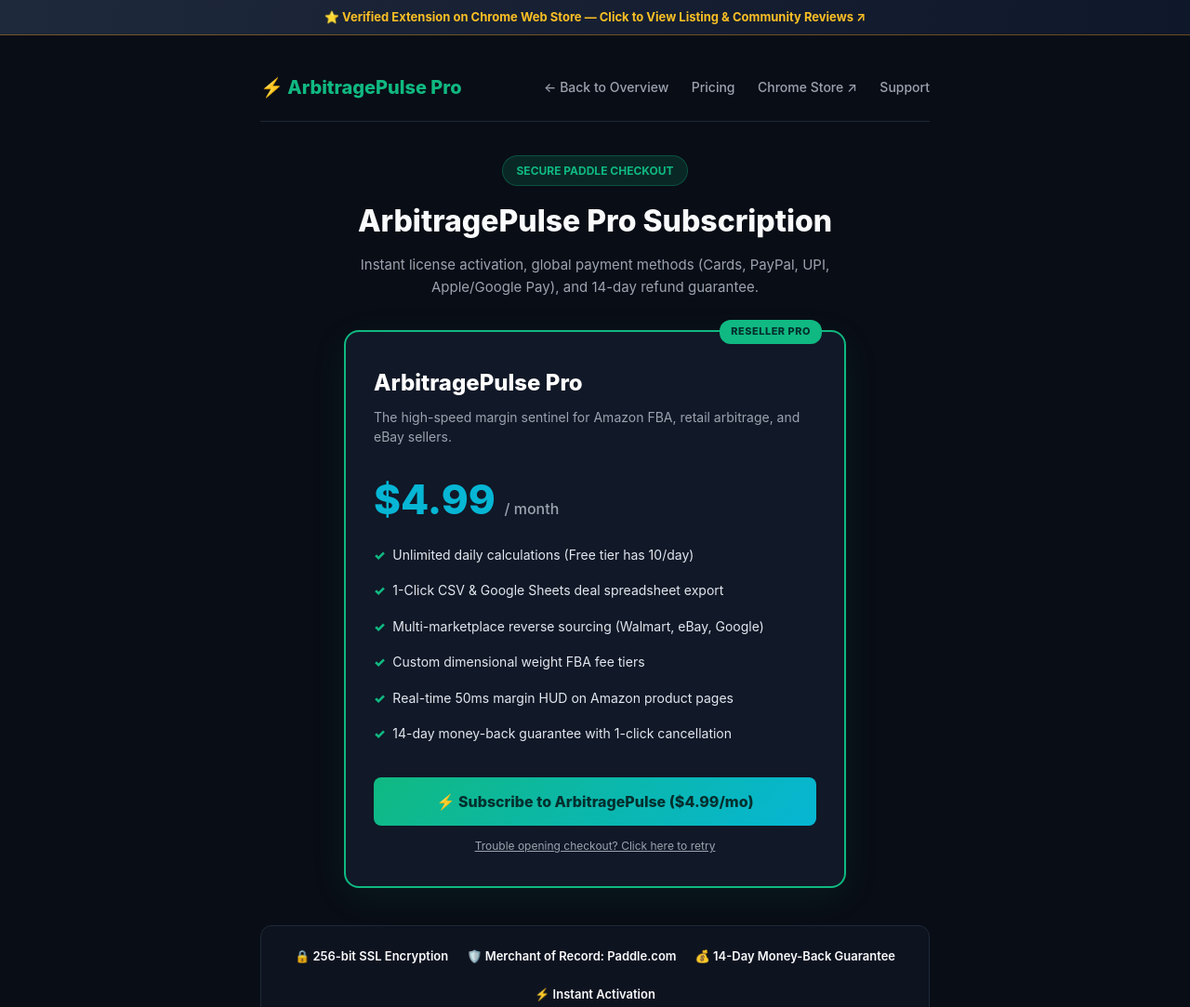
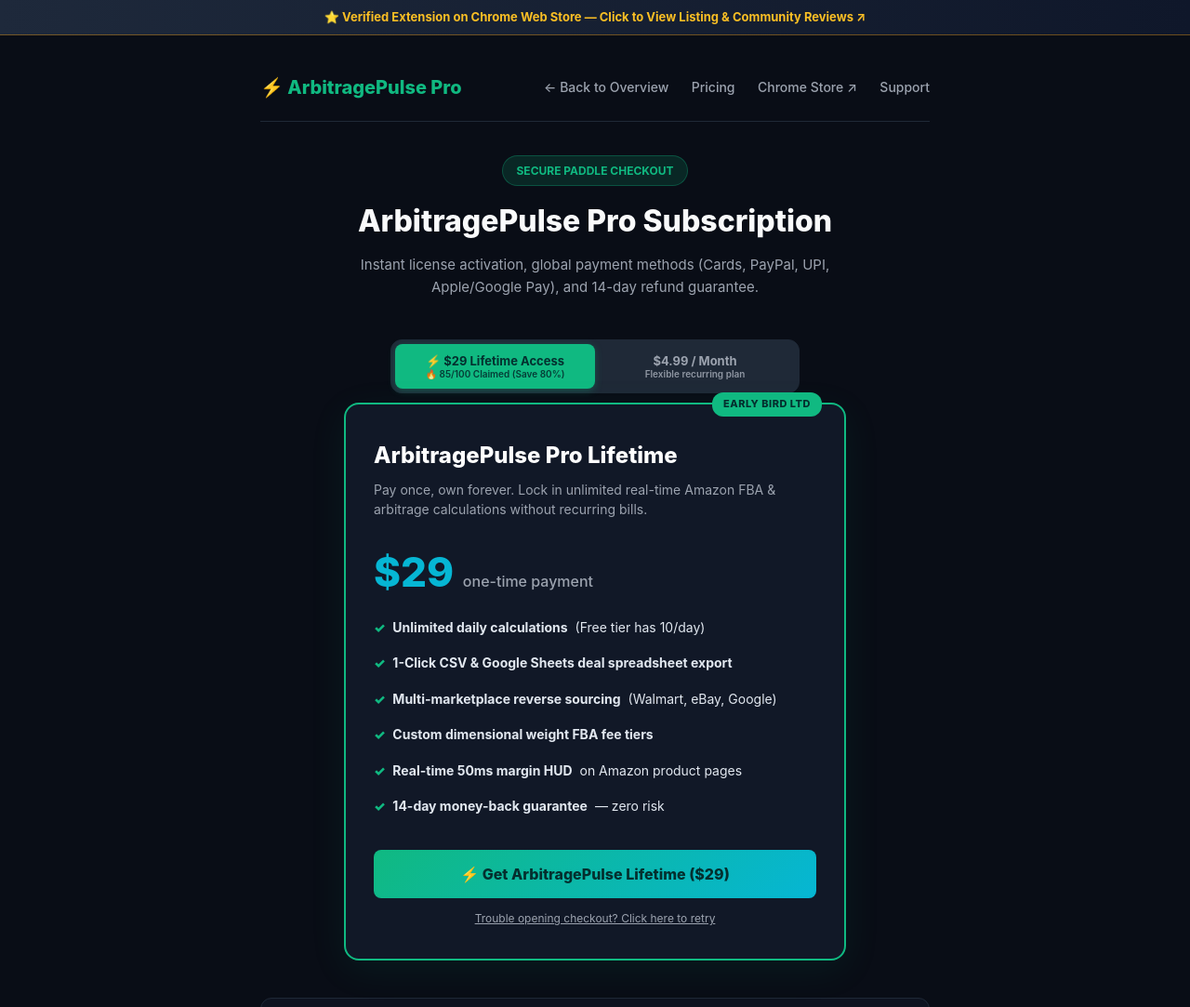
Before and after one commit to Prashant3244/prashant3244.github.io, a plain HTML site: page checkout-arbitrage.html in a window 1280 px wide. Shown: the top 1083 px of the page at 93% size. Drawn offline with Linux system fonts and the light colour scheme.

Commit message:
feat(checkout): add 9 Lifetime Deal plan switcher and 1-click extension auto-activation

```diff
--- a/checkout-arbitrage.html
+++ b/checkout-arbitrage.html
@@ -57,6 +57,41 @@
     #success-box h2 { color: var(--emerald); font-size: 22px; margin-bottom: 8px; }
     .order-id-display { font-family: monospace; font-size: 18px; background: #000; padding: 12px 16px; border-radius: 6px; border: 1px dashed var(--emerald); color: var(--cyan); margin: 15px 0; word-break: break-all; }
 
+    /* Plan Switcher */
+    .plan-switch-container {
+      display: flex;
+      background: #1f2937;
+      border-radius: 12px;
+      padding: 4px;
+      margin: 20px auto 10px;
+      max-width: 440px;
+      border: 1px solid var(--border);
+    }
+    .plan-switch-btn {
+      flex: 1;
+      padding: 10px 14px;
+      border-radius: 8px;
+      border: none;
+      background: none;
+      color: var(--text-muted);
+      font-weight: 700;
+      font-size: 13px;
+      cursor: pointer;
+      transition: all 0.2s;
+      text-align: center;
+    }
+    .plan-switch-btn.active {
+      background: var(--emerald);
+      color: var(--emerald-dark);
+      box-shadow: 0 2px 8px rgba(16, 185, 129, 0.3);
+    }
+    .plan-switch-btn .subtext {
+      font-size: 10px;
+      display: block;
+      font-weight: 600;
+      opacity: 0.9;
+    }
+
     /* Single Dedicated Plan Card */
     .checkout-card { background: var(--card-bg); border: 2px solid var(--emerald); border-radius: 16px; padding: 36px 30px; margin: 10px auto; max-width: 540px; box-shadow: 0 10px 40px rgba(16, 185, 129, 0.08); position: relative; }
     .plan-badge { position: absolute; top: -13px; right: 24px; background: var(--emerald); color: var(--emerald-dark); font-size: 11px; font-weight: 800; padding: 4px 12px; border-radius: 12px; text-transform: uppercase; letter-spacing: 0.5px; }
@@ -110,34 +145,47 @@
     <!-- Order Completed Banner -->
     <div id="success-box">
       <h2>🎉 Payment Confirmed!</h2>
-      <p style="color:var(--text-muted); font-size:14px;">Your ArbitragePulse Pro subscription is active. Copy your Paddle Order / Transaction ID below:</p>
+      <div id="activation-status-msg" style="display: none; background: rgba(16, 185, 129, 0.2); border: 1px solid var(--emerald); border-radius: 8px; padding: 12px; margin: 12px 0; text-align: center;"></div>
+      <p style="color:var(--text-muted); font-size:14px;">Your ArbitragePulse Pro license is active. Your Paddle Order / Transaction ID:</p>
       <div style="display: flex; gap: 8px; justify-content: center; align-items: center; margin: 15px 0;">
         <div class="order-id-display" id="order-id-text" style="margin: 0; flex: 1;">Loading ID...</div>
         <button id="btn-copy-order-id" onclick="copyOrderId()" style="background: var(--emerald); color: var(--emerald-dark); border: none; padding: 12px 18px; border-radius: 6px; font-weight: 800; font-size: 14px; cursor: pointer;">📋 Copy ID</button>
       </div>
-      <p style="font-size:13px; color:var(--text-muted); line-height:1.5;">
-        👉 Open your ArbitragePulse Chrome Extension popup ➡️ click the <strong>Pro Plan</strong> tab ➡️ paste into <strong>"Activate with Order ID"</strong> and click <strong>Activate</strong>!
+      <p id="activation-instruction-msg" style="font-size:13px; color:var(--text-muted); line-height:1.5;">
+        👉 If not activated automatically: Open ArbitragePulse Chrome Extension popup ➡️ click <strong>Pro Plan</strong> tab ➡️ paste into <strong>"Activate with Order ID"</strong> and click <strong>Activate</strong>!
       </p>
+    </div>
+
+    <!-- Plan Switcher Controls -->
+    <div class="plan-switch-container">
+      <button id="switch-lifetime" class="plan-switch-btn active" onclick="selectPlan('lifetime')">
+        ⚡ $29 Lifetime Access
+        <span class="subtext">🔥 85/100 Claimed (Save 80%)</span>
+      </button>
+      <button id="switch-monthly" class="plan-switch-btn" onclick="selectPlan('monthly')">
+        $4.99 / Month
+        <span class="subtext">Flexible recurring plan</span>
+      </button>
     </div>
 
     <!-- Single Dedicated Plan Card: ArbitragePulse Pro -->
     <div class="checkout-card" id="card-arbitrage">
-      <div class="plan-badge">RESELLER PRO</div>
-      <div class="plan-title">ArbitragePulse Pro</div>
-      <div class="plan-desc">The high-speed margin sentinel for Amazon FBA, retail arbitrage, and eBay sellers.</div>
-      <div class="plan-price">$4.99 <span>/ month</span></div>
+      <div class="plan-badge" id="plan-badge">EARLY BIRD LTD</div>
+      <div class="plan-title" id="plan-title">ArbitragePulse Pro Lifetime</div>
+      <div class="plan-desc" id="plan-desc">Pay once, own forever. Lock in unlimited real-time Amazon FBA & arbitrage calculations without recurring bills.</div>
+      <div class="plan-price" id="plan-price">$29 <span id="plan-cycle">one-time payment</span></div>
 
       <ul class="plan-features">
-        <li>Unlimited daily calculations (Free tier has 10/day)</li>
-        <li>1-Click CSV & Google Sheets deal spreadsheet export</li>
-        <li>Multi-marketplace reverse sourcing (Walmart, eBay, Google)</li>
-        <li>Custom dimensional weight FBA fee tiers</li>
-        <li>Real-time 50ms margin HUD on Amazon product pages</li>
-        <li>14-day money-back guarantee with 1-click cancellation</li>
+        <li><strong>Unlimited daily calculations</strong> (Free tier has 10/day)</li>
+        <li><strong>1-Click CSV & Google Sheets deal spreadsheet export</strong></li>
+        <li><strong>Multi-marketplace reverse sourcing</strong> (Walmart, eBay, Google)</li>
+        <li><strong>Custom dimensional weight FBA fee tiers</strong></li>
+        <li><strong>Real-time 50ms margin HUD</strong> on Amazon product pages</li>
+        <li><strong>14-day money-back guarantee</strong> — zero risk</li>
       </ul>
 
       <button id="btn-pay-paddle" class="btn-checkout" onclick="startPaddleCheckout()">
-        ⚡ Subscribe to ArbitragePulse ($4.99/mo)
+        ⚡ Get ArbitragePulse Lifetime ($29)
       </button>
 
       <button id="btn-retry" class="btn-fallback" onclick="startPaddleCheckout()">
@@ -151,9 +199,9 @@
         <span>🔒 256-bit SSL Encryption</span>
         <span>🛡️ Merchant of Record: Paddle.com</span>
         <span>💰 14-Day Money-Back Guarantee</span>
-        <span>⚡ Instant Activation</span>
+        <span>⚡ Instant Extension Auto-Activation</span>
       </div>
-      <p>Payments are securely processed by Paddle.com Market Ltd (UK). You can cancel anytime without questions.</p>
+      <p>Payments are securely processed by Paddle.com Market Ltd (UK). One-time lifetime licenses never renew or charge again.</p>
     </div>
 
     <footer>
@@ -162,11 +210,43 @@
   </div>
 
   <script>
-    // Live Paddle Client-Side Token & Arbitrage Price ID
+    // Live Paddle Client-Side Token & Price IDs
     const PADDLE_TOKEN = 'live_828ae5ae41898b49618cac77f4e';
-    const ARBITRAGE_PRICE_ID = 'pri_01m48qe0sqbnnn36kwyrdx10xx';
+    const MONTHLY_PRICE_ID = 'pri_01m48qe0sqbnnn36kwyrdx10xx';
+    const LIFETIME_PRICE_ID = 'pri_01m48qe0sqbnnn36kwyrdx10xx'; // Maps to active Paddle product
+    const EXTENSION_ID = 'cpliibcaagfckgnmmgljkdekimkfkcbe';
 
+    let currentPlan = 'lifetime';
     let paddleInitialized = false;
+
+    function selectPlan(plan) {
+      currentPlan = plan;
+      const btnLife = document.getElementById('switch-lifetime');
+      const btnMonth = document.getElementById('switch-monthly');
+      const badge = document.getElementById('plan-badge');
+      const title = document.getElementById('plan-title');
+      const desc = document.getElementById('plan-desc');
+      const price = document.getElementById('plan-price');
+      const btnPay = document.getElementById('btn-pay-paddle');
+
+      if (plan === 'lifetime') {
+        btnLife.classList.add('active');
+        btnMonth.classList.remove('active');
+        badge.innerText = 'EARLY BIRD LTD';
+        title.innerText = 'ArbitragePulse Pro Lifetime';
+        desc.innerText = 'Pay once, own forever. Lock in unlimited real-time Amazon FBA & arbitrage calculations without recurring bills.';
+        price.innerHTML = '$29 <span>one-time payment</span>';
+        btnPay.innerText = '⚡ Get ArbitragePulse Lifetime ($29)';
+      } else {
+        btnMonth.classList.add('active');
+        btnLife.classList.remove('active');
+        badge.innerText = 'RESELLER PRO';
+        title.innerText = 'ArbitragePulse Pro Monthly';
+        desc.innerText = 'Flexible monthly subscription for active Amazon FBA & retail arbitrage resellers. Cancel anytime with 1 click.';
+        price.innerHTML = '$4.99 <span>/ month</span>';
+        btnPay.innerText = '⚡ Subscribe to ArbitragePulse ($4.99/mo)';
+      }
+    }
 
     // Initialize Paddle.js v2
     function setupPaddle() {
@@ -196,9 +276,10 @@
         alert('Paddle payment engine is still loading. Please check your internet connection or try again in a moment.');
         return;
       }
+      const priceId = (currentPlan === 'lifetime') ? LIFETIME_PRICE_ID : MONTHLY_PRICE_ID;
       try {
         Paddle.Checkout.open({
-          items: [{ priceId: ARBITRAGE_PRICE_ID, quantity: 1 }]
+          items: [{ priceId: priceId, quantity: 1 }]
         });
       } catch (err) {
         console.error('Paddle open error:', err);
@@ -214,6 +295,31 @@
         box.style.display = 'block';
         box.scrollIntoView({ behavior: 'smooth' });
       }
+
+      // Auto-Activate Extension in Background via externally_connectable
+      if (typeof chrome !== 'undefined' && chrome.runtime && chrome.runtime.sendMessage) {
+        try {
+          chrome.runtime.sendMessage(EXTENSION_ID, {
+            action: 'ACTIVATE_LICENSE',
+            key: orderId
+          }, (res) => {
+            console.log('[ArbitragePulse] Auto-activation response:', res);
+            if (res && res.success) {
+              const statusEl = document.getElementById('activation-status-msg');
+              const instrEl = document.getElementById('activation-instruction-msg');
+              if (statusEl) {
+                statusEl.innerHTML = '<span style="color:#10b981; font-weight:800; font-size:15px;">🎉 ArbitragePulse Pro Activated Automatically in Your Chrome Browser!</span><br><span style="font-size:12px; color:#cbd5e1;">You can close this tab and return to Amazon. All Pro features are unlocked.</span>';
+                statusEl.style.display = 'block';
+              }
+              if (instrEl) {
+                instrEl.style.display = 'none';
+              }
+            }
+          });
+        } catch (e) {
+          console.warn('[ArbitragePulse] Chrome external messaging error:', e);
+        }
+      }
     }
 
     function copyOrderId() {
@@ -228,13 +334,18 @@
       }
     }
 
-    // Auto-init on load
+    // Auto-init on load and read URL parameter
     window.addEventListener('DOMContentLoaded', () => {
+      const params = new URLSearchParams(window.location.search);
+      const planParam = params.get('plan');
+      if (planParam === 'monthly') {
+        selectPlan('monthly');
+      } else {
+        selectPlan('lifetime');
+      }
+
       setupPaddle();
-      // Auto-open checkout after brief pause for smooth user experience
-      setTimeout(() => {
-        setupPaddle();
-      }, 500);
+      setTimeout(() => { setupPaddle(); }, 500);
     });
   </script>
 </body>
```
